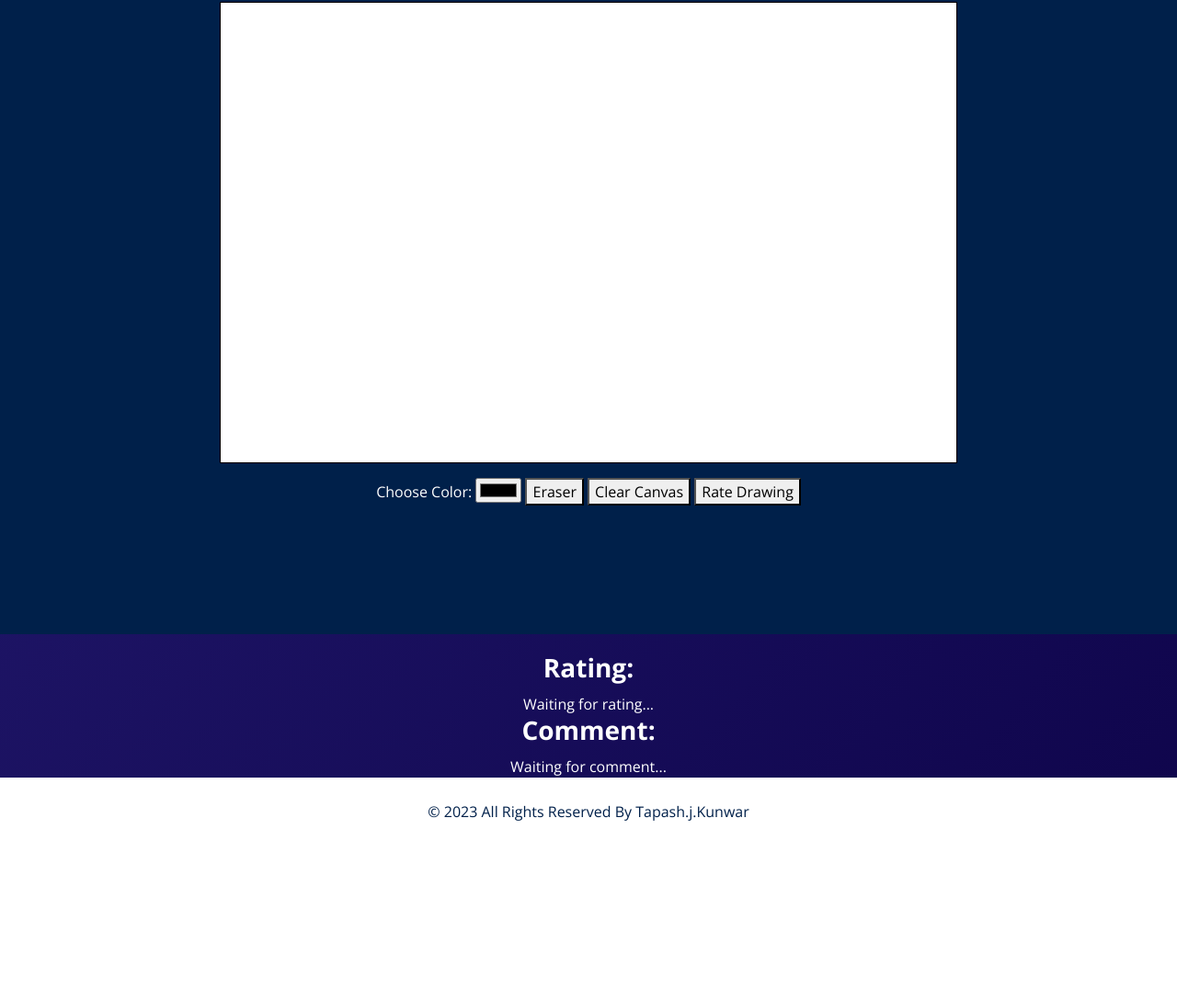
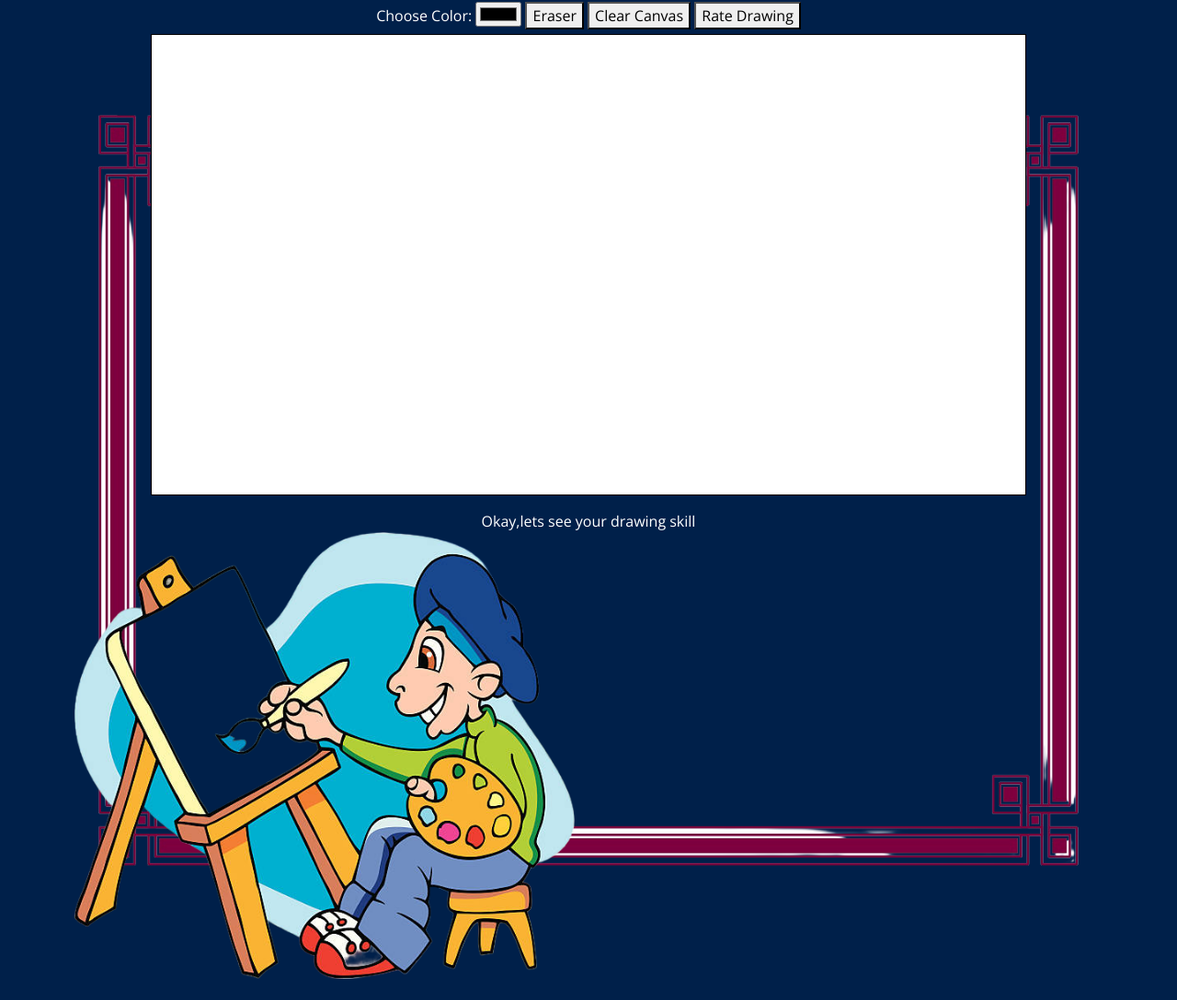
Before and after one commit to tapashjk111111111111/drawingrater, a plain HTML site: page about.html in a window 1280 px wide. Shown: the part 212-1300 px from the top of the page at 92% size. Before the commit the page ends 1132 px from the top, so only its background shows below. Drawn offline with nearby package versions, Linux system fonts and the light colour scheme; some packages are replaced by stand-ins of ours.

Commit message:
Update about.html

```diff
--- a/about.html
+++ b/about.html
@@ -27,11 +27,11 @@
         }
 
         .rating-label {
-            font-weight: bold;
+            font-weight: bolder;
         }
 
         .rating-comment {
-            margin-top: 10px;
+            margin-top: 15px;
         }
 
         .whiteboard-container {
@@ -131,16 +131,28 @@
                 <div class="heading_container heading_center">
                     <h2>Drawing Board</h2>
                     <div class="whiteboard-container">
+
                         <!-- Canvas is now inside the div with the background image -->
                         <div class="whiteboard-border">
-                            <canvas id="drawingCanvas" width="800" height="500"></canvas>
-                        </div>
-                        <div>
                             <label for="colorPicker">Choose Color:</label>
-                            <input type="color" id="colorPicker" />
+                             <input type="color" id="colorPicker" />
                             <button onclick="toggleEraser()" id="eraserBtn">Eraser</button>
                             <button onclick="clearCanvas()">Clear Canvas</button>
-                            <button onclick="rateDrawing()">Rate Drawing</button>
+                             <button onclick="rateDrawing()">Rate Drawing</button>
+
+
+                            <canvas id="drawingCanvas" width="950" height="500"></canvas>
+                            <p>Okay,lets see your drawing skill</p>
+                            <div class="row">
+                                <div class="col-md-6 ">
+                                  <div class="img-box">
+                                    <img src="images/about-img.png" alt="">
+
+                                  </div>
+
+                                </div>
+                             <div>
+
                         </div>
                     </div>
                 </div>
@@ -223,6 +235,10 @@
 
                 document.getElementById('ratingResult').textContent = `${rating}%`;
                 document.getElementById('commentResult').textContent = comment;
+
+                // Scroll to the rating section
+                const ratingSection = document.querySelector('.rating-section');
+                ratingSection.scrollIntoView({ behavior: 'smooth' });
             }
         </script>
     </section>
```
